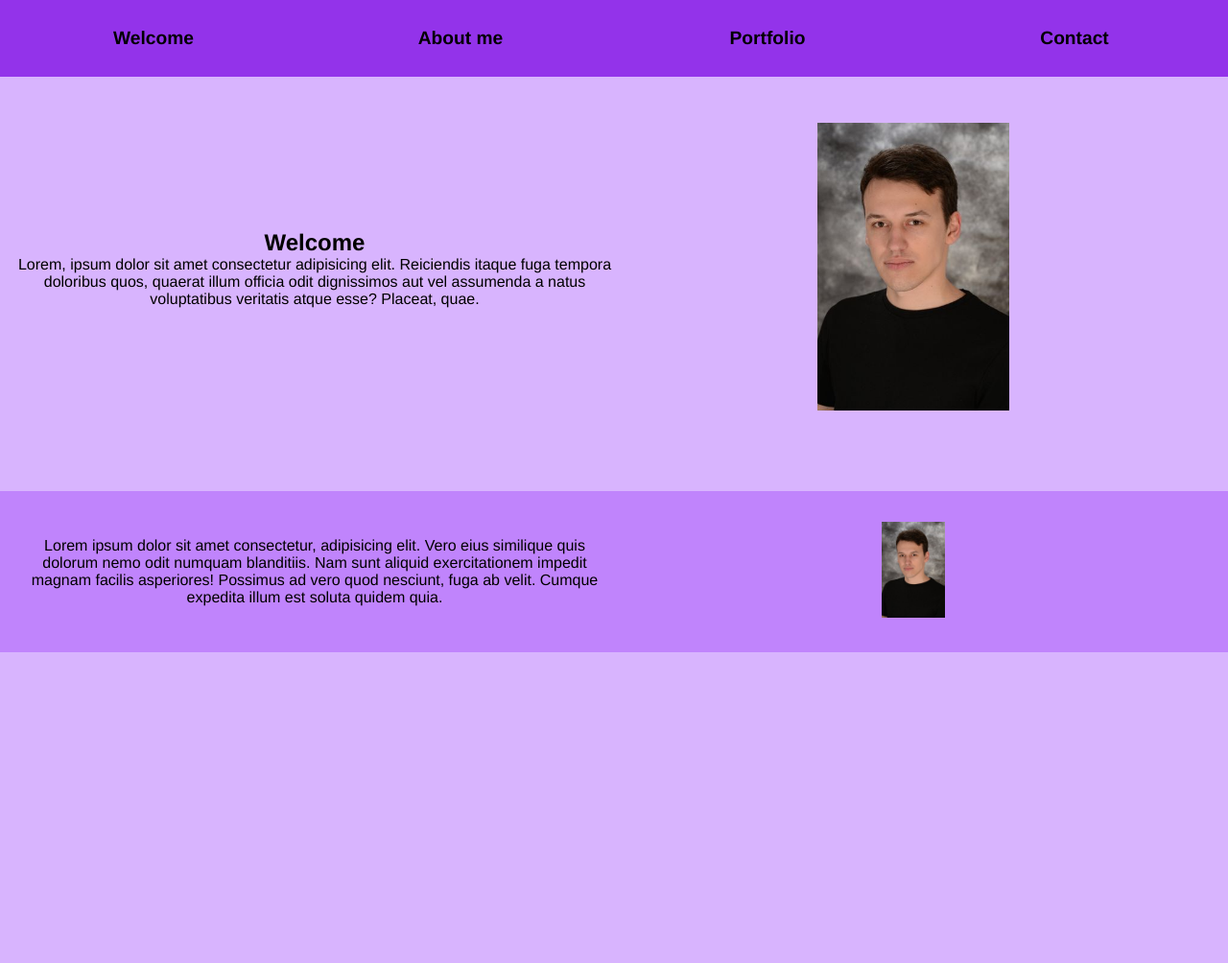
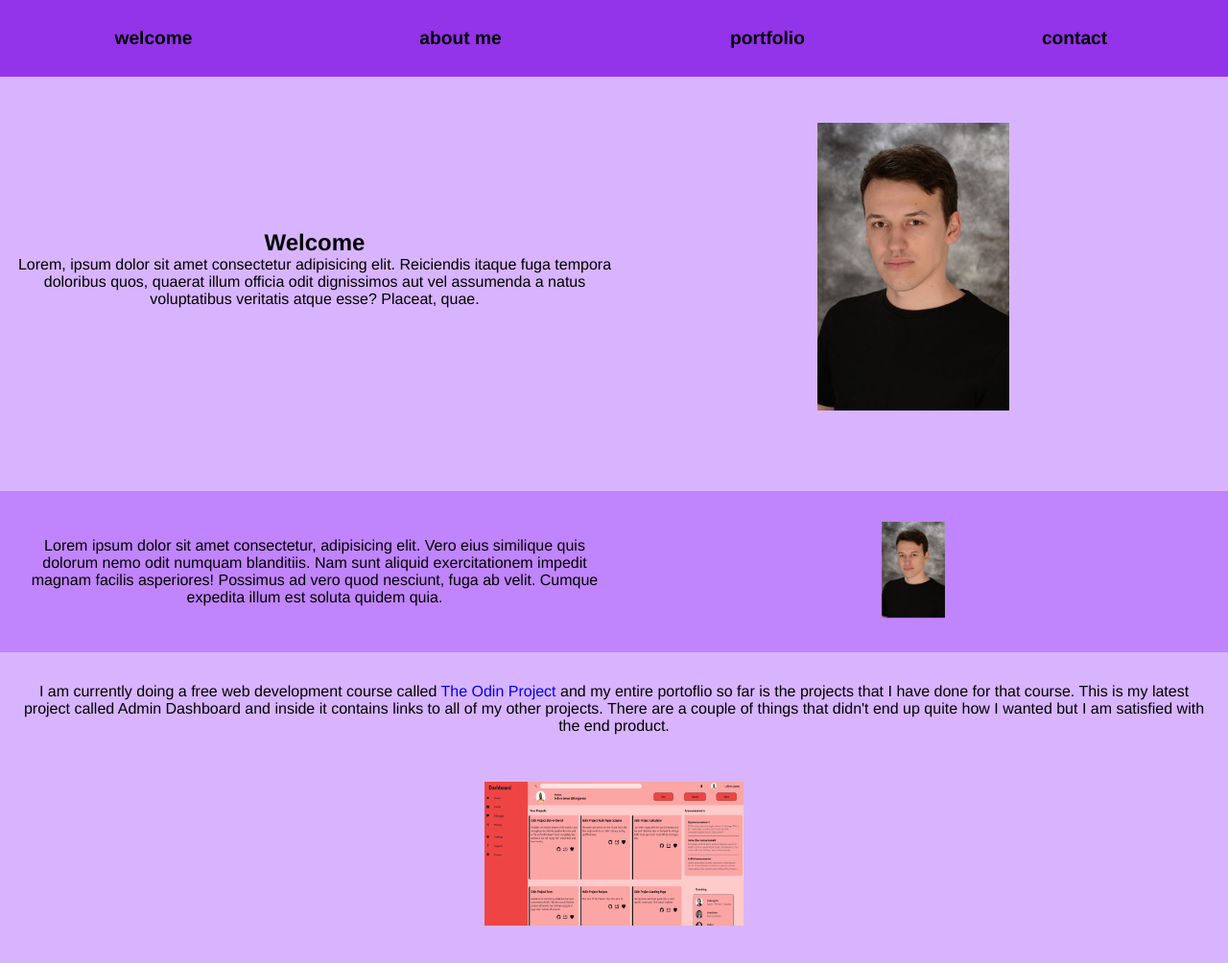
Before and after one commit to gavro081/vebdizajn-domasna, a plain HTML site: page index.html in a window 1280 px wide. Shown: the whole page at 96% size. Before the commit the page ends 800 px from the top, so only its background shows below. Drawn offline with Linux system fonts and the light colour scheme.

Commit message:
added and styled portfolio section

```diff
--- a/index.html
+++ b/index.html
@@ -10,16 +10,16 @@
     <nav>
         <ul type="none">
             <a href="">
-                <li>Welcome</li>
+                <li>welcome</li>
             </a>
             <a href="">
-                <li>About me</li>
+                <li>about me</li>
             </a>
             <a href="">
-                <li>Portfolio</li>
+                <li>portfolio</li>
             </a>
             <a href="">
-                <li>Contact</li>
+                <li>contact</li>
             </a>
         </ul>
     </nav>
@@ -33,11 +33,9 @@
         </div>
     </section>
     <section class="about-me">
-        <div>
-            <p>Lorem ipsum dolor sit amet consectetur, adipisicing elit. Vero eius similique quis dolorum nemo odit numquam blanditiis. Nam sunt aliquid exercitationem impedit magnam facilis asperiores! Possimus ad vero quod nesciunt, fuga ab velit. Cumque expedita illum est soluta quidem quia.</p>
-        </div>
+        <p>Lorem ipsum dolor sit amet consectetur, adipisicing elit. Vero eius similique quis dolorum nemo odit numquam blanditiis. Nam sunt aliquid exercitationem impedit magnam facilis asperiores! Possimus ad vero quod nesciunt, fuga ab velit. Cumque expedita illum est soluta quidem quia.</p>
         <div class="images-anchor">
-            <a href="https://tailwindcss.com/docs/customizing-colors">
+            <a href="https://tailwindcss.com/docs/customizing-colors" target="_blank">
                 <img src="slika almanah.jpg" height="100">
                 <div class="hover-button">
                     <button>X</button>
@@ -46,7 +44,12 @@
         </div>
     </section>
     <section class="portfolio">
-
+        <p>
+            I am currently doing a free web development course called <a href="#" target="_blank">The Odin Project</a> and my entire portoflio so far is the projects that I have done for that course. This is my latest project called <span>Admin Dashboard</span> and inside it contains links to all of my other projects. There are a couple of things that didn't end up quite how I wanted but I am satisfied with the end product.
+        </p>
+        <a href="https://gavro081.github.io/odin-project-admin-dashboard/" target="_blank">
+            <img src="admin-dashboard.png" height="150">
+        </a>
     </section>
 </body>
 </html>
--- a/styles.css
+++ b/styles.css
@@ -10,6 +10,10 @@ body{
 
 section{
     padding-inline: 1rem;
+}
+
+p{
+    text-align: center;
 }
 
 nav {
@@ -62,15 +66,10 @@ a:hover{
     align-items: center;
     background-color: #c084fc;
     padding-block: 2rem;
-    margin-bottom: 100px;
 }
 
-.about-me div:first-child{
+.about-me p{
     text-align: center;
-}
-.about-me div:first-child > *{
-    grid-column: 1;
-    grid-row: 1;
 }
 
 .images-anchor{
@@ -105,3 +104,27 @@ a:hover{
     font-size: 1.2rem;
     padding: 10px 30px;
 } */
+
+.portfolio{
+    margin-top: 2rem;
+    display: grid;
+    grid-template-rows: 1fr 1.5fr;
+    justify-items: center;
+    margin-bottom: 6rem;
+}
+
+.portfolio > p > a{
+    text-decoration: none;
+}
+.portfolio > p > a:hover{
+    text-decoration: underline;
+}
+
+.portfolio img{
+    aspect-ratio: 1.8;
+}
+
+.portfolio img:hover{
+    opacity: .7;
+    cursor: pointer;
+}
```
Also changed, not shown: admin-dashboard.png (added).
